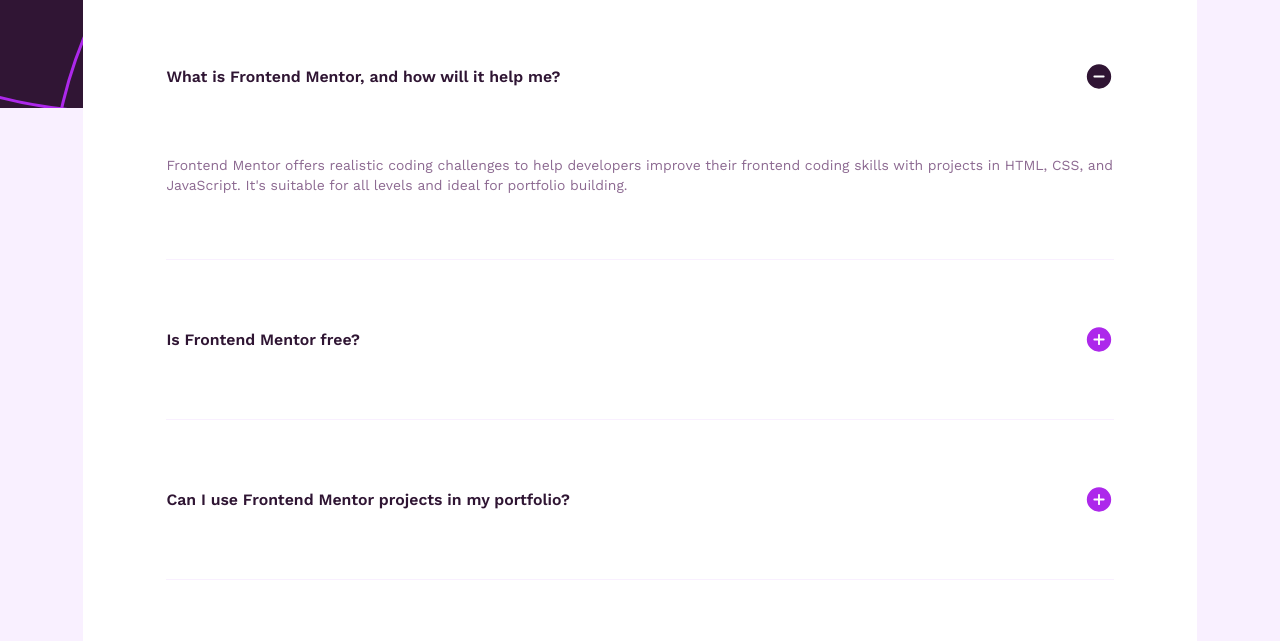
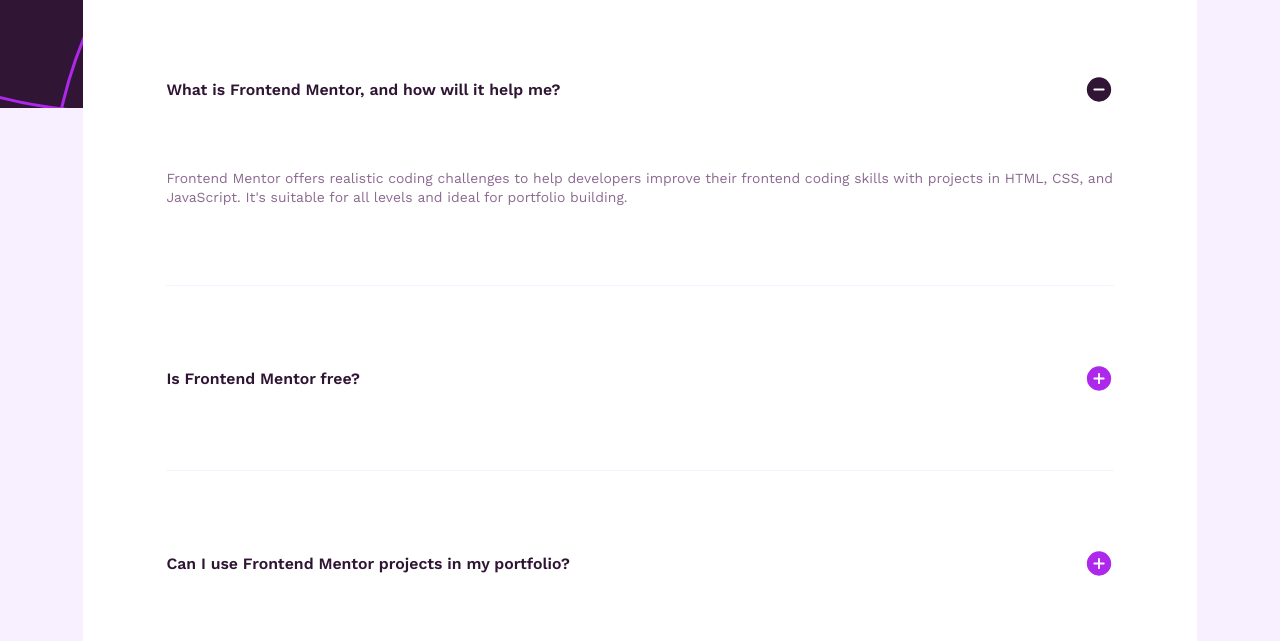
Before and after one commit to EduardoSaavedraQ/ESQ_faq-accordion-main, a plain HTML site: page index.html in a window 1280 px wide. Shown: the part 124-765 px from the top of the page. Drawn offline with nearby package versions, Linux system fonts and the light colour scheme.

Commit message:
Adjust details tag padding

```diff
--- a/styles/index.css
+++ b/styles/index.css
@@ -53,7 +53,7 @@ h1 img {
 
 details {
     /*Box Model*/
-    padding: 5vw 0;
+    padding: 6vw 0;
 
     /*Visual*/
     border-bottom: 1px solid hsl(275, 100%, 97%);
```
